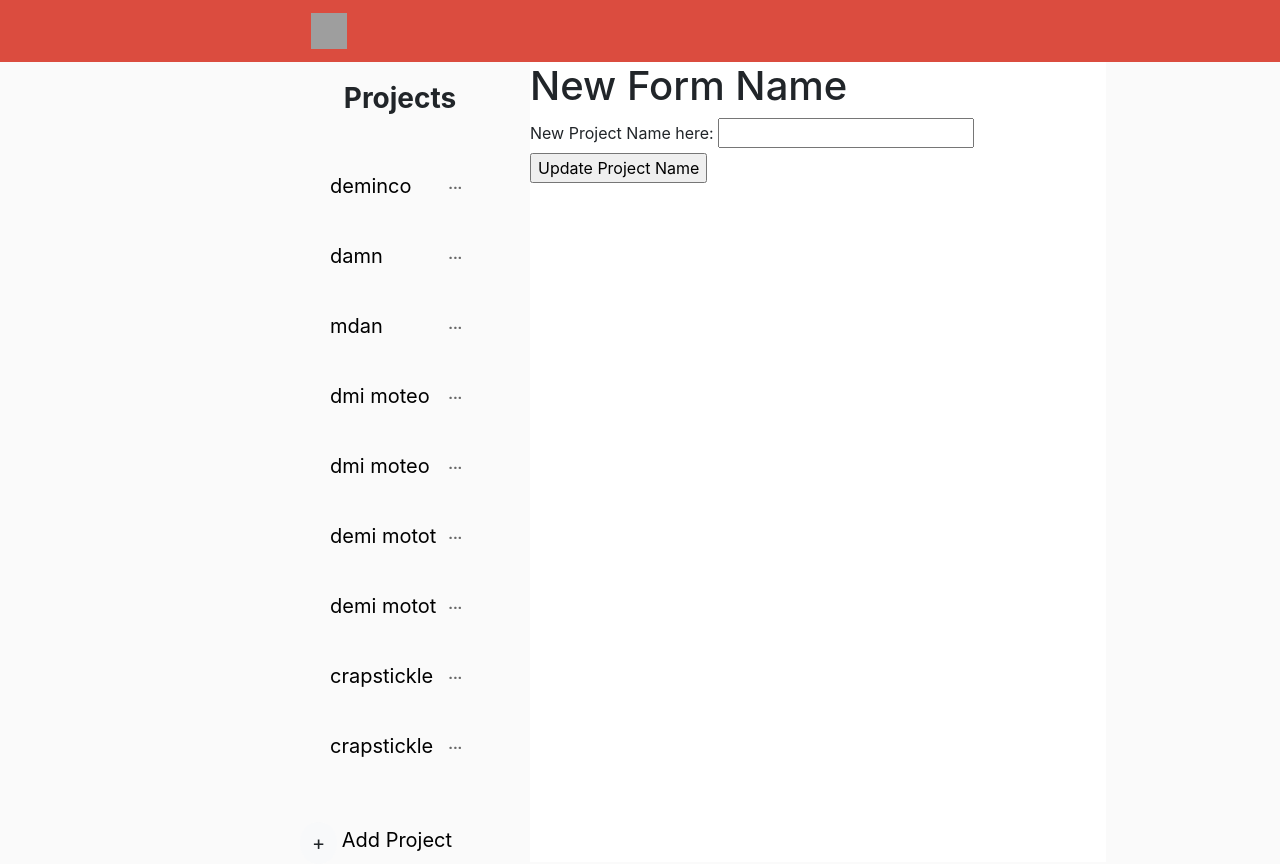
After one commit to owolabioromidayo/todoist_clone, a Flask app: page /update/35 in a window 1280 px wide. The commit adds this page. Run offline with Flask 2, Linux system fonts and the light colour scheme; data comes from the database, SQL or seed files in the repository; both versions use the stored data as it was after the commit; some libraries are stand-ins or nearby versions; grey boxes are pictures that could not be loaded.

Commit message:
Task and Tasklist names can now be updated!

```diff
--- a/app.py
+++ b/app.py
@@ -1,46 +1,37 @@
 from myproject import app, db
 from myproject.models import Tasklist, Task
-from myproject.forms import AddTask, AddTaskList
+from myproject.forms import AddTask, AddTaskList, UpdateTask, UpdateTaskList
 from flask import render_template, redirect, url_for
-
-
-def tasklistform(addtasklist):
-    if addtasklist.validate_on_submit():
-        newtasklist = Tasklist(addtasklist.tasklistname.data)
-        db.session.add(newtasklist)
-        db.session.commit()
-
-        return redirect(url_for('home'))
 
 
 @app.route('/', methods=['GET', 'POST'])
 def home():
 
     addtasklist = AddTaskList()
-    tasklistform(addtasklist)
+    addtasklist.run()
 
-    return render_template('home.html', tasklists=Tasklist.query.all(), addtasklist=addtasklist)
+    forms = {'addtasklist': addtasklist}
+    tasklists = Tasklist.query.all()
+
+    return render_template('home.html', tasklists=tasklists, forms=forms)
 
 
-@app.route('/tasklists/<id>', methods=['GET', 'POST'])
-def tasklists(id):
-
-    addtasklist = AddTaskList()
-    tasklistform(addtasklist)
+@app.route('/tasklist/<id>', methods=['GET', 'POST'])
+def tasklist(id):
 
     tasklist = Tasklist.query.get(id)
-    tasks = tasklist.tasks
+    tasklists = Tasklist.query.all()
+
+    # FORMS
+    addtasklist = AddTaskList()
+    addtasklist.run()
 
     addtask = AddTask()
+    addtask.run(tasklist)
 
-    if addtask.validate_on_submit():
-        newtask = Task(addtask.taskname.data, tasklist.id)
-        db.session.add(newtask)
-        db.session.commit()
+    forms = {'addtasklist': addtasklist, 'addtask': addtask}
 
-        return redirect(url_for('tasklists', id=id))
-
-    return render_template('tasklists.html', name=tasklist.name, tasks=tasks, tasklists=Tasklist.query.all(), addtasklist=addtasklist, addtask=addtask, tasklist=tasklist)
+    return render_template('tasklist.html', tasklists=tasklists, forms=forms, tasklist=tasklist)
 
 
 @app.route('/delete/<id>')
@@ -59,7 +50,45 @@ def deltask(taskid):
     db.session.delete(task)
     db.session.commit()
 
-    return redirect(url_for('tasklists', id=tasklist.id))
+    return redirect(url_for('tasklist', id=tasklist.id))
+
+
+@app.route('/update/<id>', methods=['GET', 'POST'])
+def update_tasklist(id):
+
+    tasklists = Tasklist.query.all()
+
+    addtasklist = AddTaskList()
+    addtasklist.run()
+
+    updatetasklist = UpdateTaskList()
+    if updatetasklist.validate_on_submit():
+
+        updatetasklist.run(id)
+
+        return redirect(url_for('tasklist', id=id))
+
+    forms = {'updatetasklist': updatetasklist, 'addtasklist': addtasklist}
+
+    return render_template('update_tasklist.html', forms=forms, tasklists=tasklists)
+
+
+@app.route('/updatetask/<taskid>', methods=['GET', 'POST'])
+def update_task(taskid):
+    tasklists = Tasklist.query.all()
+    addtasklist = AddTaskList()
+    addtasklist.run()
+
+    updatetask = UpdateTask()
+    if updatetask.validate_on_submit():
+        task = Task.query.get(taskid)
+        updatetask.run(task)
+
+        return redirect(url_for('tasklist', id=task.tasklist.id))
+
+    forms = {'updatetask': updatetask, 'addtasklist': addtasklist}
+
+    return render_template('update_task.html', forms=forms, tasklists=tasklists)
 
 
 if __name__ == '__main__':
--- a/myproject/forms.py
+++ b/myproject/forms.py
@@ -2,23 +2,56 @@ from flask_wtf import FlaskForm
 from wtforms import StringField, SubmitField
 from wtforms.validators import DataRequired
 from wtforms import ValidationError
+# for form running
+from myproject import app, db
+from myproject.models import Tasklist, Task
+from flask import render_template, redirect, url_for
 
 
 class AddTask(FlaskForm):
     taskname = StringField('', validators=[DataRequired()])
     submit = SubmitField('Add Task')
 
+    def run(self, tasklist):
+        if self.validate_on_submit():
+            newtask = Task(self.taskname.data, tasklist.id)
+            db.session.add(newtask)
+            db.session.commit()
+
+            return redirect(url_for('tasklist', id=tasklist.id))
+
 
 class AddTaskList(FlaskForm):
     tasklistname = StringField('',  validators=[DataRequired()])
     submit = SubmitField('Add Project')
 
+    def run(self):
+        if self.validate_on_submit():
+            newtasklist = Tasklist(self.tasklistname.data)
+            db.session.add(newtasklist)
+            db.session.commit()
+
+            return redirect(url_for('home'))
+
 
 class UpdateTaskList(FlaskForm):
-    new_tasklistname = StringField('',  validators=[DataRequired()])
+    new_tasklistname = StringField(
+        'New Project Name here:',  validators=[DataRequired()])
     submit = SubmitField('Update Project Name')
+
+    def run(self, id):
+        tasklist = Tasklist.query.get(id)
+        tasklist.name = self.new_tasklistname.data
+        db.session.add(tasklist)
+        db.session.commit()
 
 
 class UpdateTask(FlaskForm):
     new_taskname = StringField('',  validators=[DataRequired()])
-    submit = SubmitField('Add Project')
+    submit = SubmitField('Update Task')
+
+    def run(self, task):
+        if self.validate_on_submit():
+            task.name = self.new_taskname.data
+            db.session.add(task)
+            db.session.commit()
--- a/myproject/templates/base.html
+++ b/myproject/templates/base.html
@@ -3,7 +3,7 @@
 
 <head>
     <title> Todoist Clone</title>
-    <link rel="icon" href="../static/img/brand21.png" style="background-color:black;">
+    <link rel="icon" href="../static/img/title_icon.png" style="background-color:black;">
     <!-- Required metatags -->
     <meta charset="utf-8">
     <meta name="viewport" content="width=device-width, initial-scale=1, shrink-to-fit=no">
@@ -13,7 +13,7 @@
         integrity="sha384-ggOyR0iXCbMQv3Xipma34MD+dH/1fQ784/j6cY/iJTQUOhcWr7x9JvoRxT2MZw1T" crossorigin="anonymous">
 
     <link rel="stylesheet" href="{{url_for('static', filename='basic.css')}}">
-    <link rel="shortcut icon" href="../static/img/brandicon2.svg" type="image/x-icon">
+
 </head>
 
 <body>
@@ -38,7 +38,7 @@
     <header>
         <nav class="navbar">
             <a class="navbar-brand" href="{{url_for('home')}}">
-                <img src="../static/img/brandicon2.svg">
+                <img src="../static/img/brand.svg">
             </a>
         </nav>
     </header>
@@ -57,7 +57,7 @@
 
             <div class='tasklist'>
 
-                <a href="{{url_for('tasklists', id=tasklist.id )}}" class='taskname'>
+                <a href="{{url_for('tasklist', id=tasklist.id )}}" class='taskname'>
                     {{tasklist.name}}
                 </a>
 
@@ -75,15 +75,19 @@
                                 src="../static/img/delete.svg" width="20" height="20" style="float: right;">
                         </a>
 
-                        <a class='dropdown-item' href="">Update
+                        <a class='dropdown-item updatetasklist'
+                            href="{{url_for('update_tasklist', id=tasklist.id)}}">Update</a>
 
-                        </a>
+
+
                     </div>
                 </div>
 
             </div>
 
             {%endfor%}
+
+
 
             <br>
             <br>
@@ -110,10 +114,11 @@
                                 </button>
                             </div>
                             <form method="post">
-                                {{addtasklist.hidden_tag()}}
-                                {{addtasklist.tasklistname.label}} {{addtasklist.tasklistname()}}
+                                {{forms['addtasklist'].hidden_tag()}}
+                                {{forms['addtasklist'].tasklistname.label}} {{forms['addtasklist'].tasklistname()}}
                                 <div class="modal-footer">
-                                    <button type="button" class="btn btn-primary">{{addtasklist.submit()}}</button>
+                                    <button type="button"
+                                        class="btn btn-primary">{{forms['addtasklist'].submit()}}</button>
                                     <button type="button" class="btn btn-secondary" data-dismiss="modal">Close</button>
                                 </div>
 
--- /dev/null
+++ b/myproject/templates/update_tasklist.html
@@ -0,0 +1,14 @@
+{% extends 'base.html' %}
+
+
+{% block content %}
+<h1>New Form Name</h1>
+
+<form method="post">
+    {{forms['updatetasklist'].hidden_tag()}}
+    {{forms['updatetasklist'].new_tasklistname.label}} {{forms['updatetasklist'].new_tasklistname()}}
+    {{forms['updatetasklist'].submit()}}
+
+</form>
+
+{% endblock content %}
```
Also changed, not shown: myproject/templates/tasklist.html (renamed from myproject/templates/tasklists.html, +6 -6 lines), myproject/templates/update_task.html (added, +12 -0 lines), myproject/data.sqlite, myproject/static/img/brand.png (deleted), myproject/static/img/brand.svg (renamed from myproject/static/img/brandicon2.svg), myproject/static/img/brand2.jpg (deleted), myproject/static/img/brand2.png (deleted), myproject/static/img/brand2.svg (deleted), myproject/static/img/brand21.svg (deleted), myproject/static/img/title_icon.png (renamed from myproject/static/img/brand21.png).
